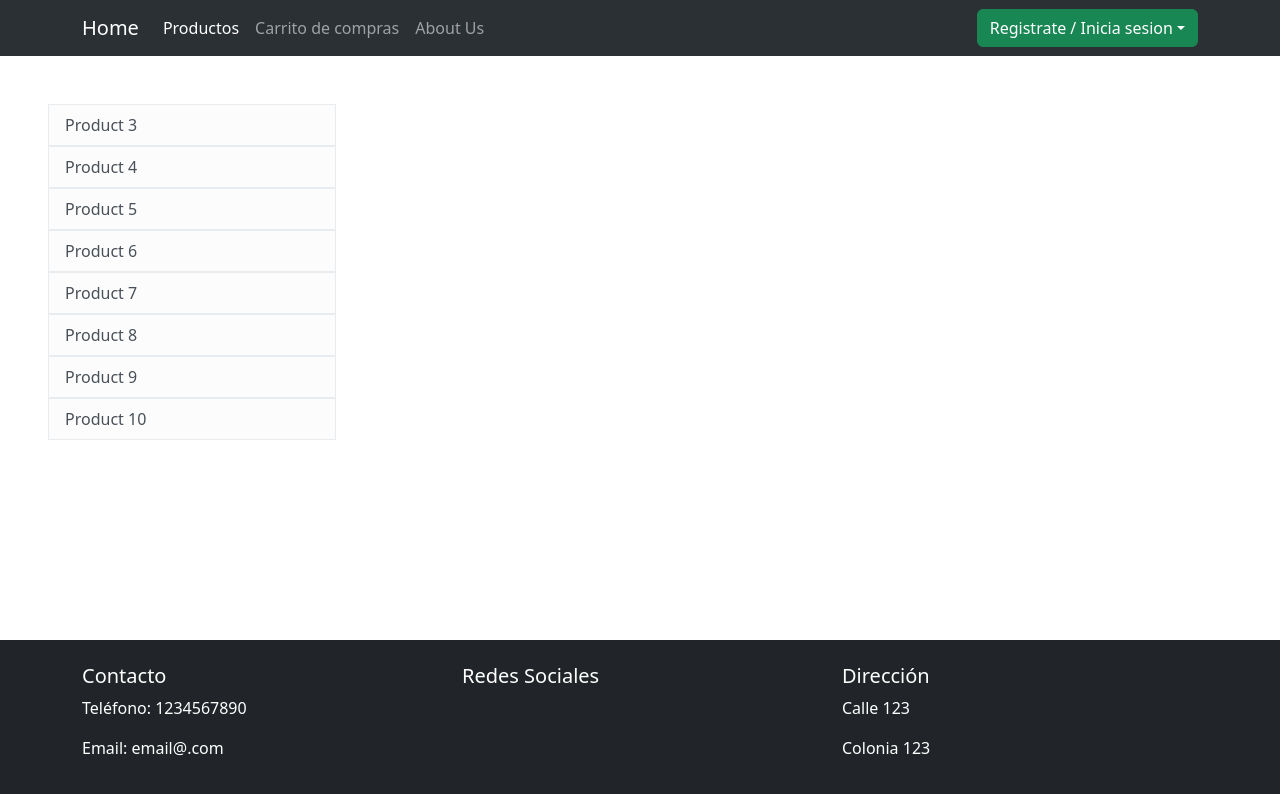
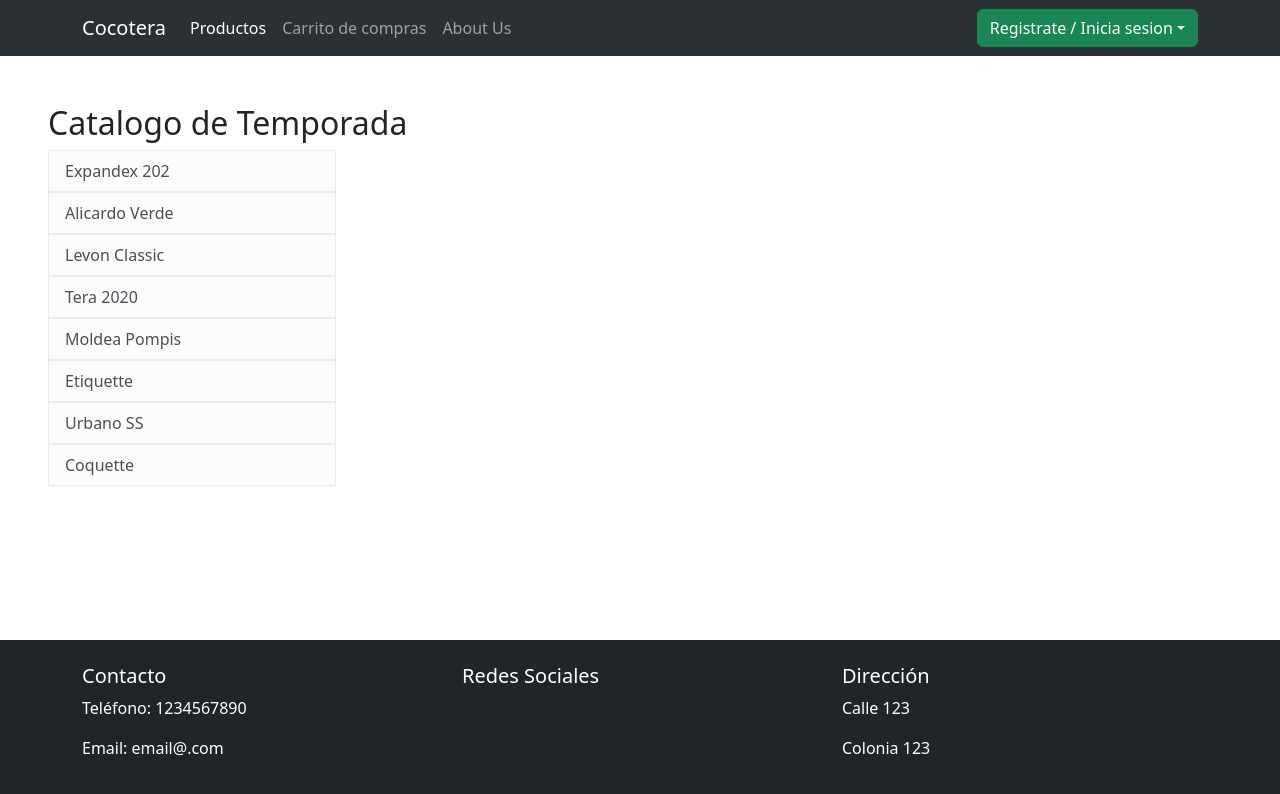
Before and after one commit to HJLazo/cocoteraReact, a React (Create React App) app: page /products in a window 1280 px wide. Shown: the top 794 px of the page. Built offline with nearby package versions, Linux system fonts and the light colour scheme.

Commit message:
Added product information

```diff
--- a/src/components/navbar.jsx
+++ b/src/components/navbar.jsx
@@ -9,7 +9,7 @@ import Navbar from 'react-bootstrap/Navbar';
 import NavDropdown from 'react-bootstrap/NavDropdown';
 
 const home = {
-    text: "Home",
+    text: "Cocotera",
     to: "/",
   }
 
@@ -22,7 +22,6 @@ const cart ={
     text: "Carrito de compras",
     to: "/cart",
   }
-
 
 const about ={
   text: "About Us",
@@ -38,8 +37,6 @@ const Navigation = () => {
         <NavLink className="nav-link" to={home.to}>
           {home.text}
         </NavLink>
-
-
       </Navbar.Brand>
       <Navbar.Collapse id="basic-navbar-nav">
         <Nav className="me-auto">
@@ -52,31 +49,10 @@ const Navigation = () => {
           <NavLink  to={about.to} className="nav-link">
             {about.text}
           </NavLink>
+
         </Nav>
-
       </Navbar.Collapse>
 
-
-        {/* <ul className="navbar-nav mr-auto">
-          { links.map((link, index) => (
-            link.totalProducts ?
-            <li key={index} className="nav-item">
-              <NavLink className="nav-link" to={link.to}>
-                {link.text}
-                  <span className="px-1">
-                    {totalProducts}
-                  </span>
-                </NavLink>
-            </li>
-              :
-            <li key={index} className="nav-item">
-              <NavLink className="nav-link" to={link.to}>
-                {link.text}
-                </NavLink>
-            </li>
-          ))
-          }
-        </ul> */}
         <Dropdown>
         <Dropdown.Toggle variant="success" id="dropdown-basic">
           {currentUser ? currentUser.name : "Registrate / Inicia sesion"}
--- a/src/components/product.jsx
+++ b/src/components/product.jsx
@@ -15,7 +15,7 @@ const Product = () => {
   };
 
   return (
-    <div className="card" style={{ width: '18rem' }}>
+    <div className="card bg-light" style={{ width: '18rem' }}>
       <img src={selectedProduct.url} alt="Selected Product" />
       <div className="card-body">
         <h5>{selectedProduct.name}</h5>
--- a/src/components/products.jsx
+++ b/src/components/products.jsx
@@ -8,6 +8,8 @@ const Products = () => {
   return (
     <div className="d-flex flex-grow-1">
       <div className="d-flex gap-5 m-5 products">
+        <div>
+        <h2>Catalogo de Temporada</h2>
           <ListGroup>
             { ProductCollection.map((product) => (
               <NavLink
@@ -28,6 +30,7 @@ const Products = () => {
               <div>
             </div>
             </ListGroup>
+          </div>
           <Outlet context={ProductCollection} />
       </div>
     </div>
--- a/src/utils/productCollection.js
+++ b/src/utils/productCollection.js
@@ -1,50 +1,50 @@
 import Product from './product';
 
 const product3 = new Product(
-  'Product 3',
+  'Expandex 202',
   'https://res.cloudinary.com/wusinho1/image/upload/v1715211977/foto9_bhihoo.jpg',
-  'Category 1'
+  'Jeans'
 );
 
 const product4 = new Product(
-  'Product 4',
+  'Alicardo Verde',
   'https://res.cloudinary.com/wusinho1/image/upload/v1715211972/foto6_vutaku.jpg',
-  'Category 1'
+  'Jeans'
 );
 
 const product5 = new Product(
-  'Product 5',
+  'Levon Classic',
   'https://res.cloudinary.com/wusinho1/image/upload/v1715211973/foto7_gh9qzp.jpg',
-  'Category 1'
+  'Jeans'
 );
 
 const product6 = new Product(
-  'Product 6',
+  'Tera 2020',
   'https://res.cloudinary.com/wusinho1/image/upload/v1715211973/foto8_o2nb3w.jpg',
-  'Category 2'
+  'Jeans'
 );
 
 const product7 = new Product(
-  'Product 7',
+  'Moldea Pompis',
   'https://res.cloudinary.com/wusinho1/image/upload/v1715211972/foto5_omtjt1.jpg',
-  'Category 2'
+  'Jeans'
 );
 
 
 const product8 = new Product(
-  'Product 8',
+  'Etiquette',
   'https://res.cloudinary.com/wusinho1/image/upload/v1715211967/foto4_fcywhz.jpg',
-  'Category 3'
+  'Jeans'
 );
 
 const product9 = new Product(
-  'Product 9',
+  'Urbano SS',
   'https://res.cloudinary.com/wusinho1/image/upload/v1715211967/foto3_pg3dpw.jpg',
   'Category 3'
 );
 
 const product10 = new Product(
-  'Product 10',
+  'Coquette',
   'https://res.cloudinary.com/wusinho1/image/upload/v1715211967/foto2_hkyhfz.jpg',
   'Category 3'
 );
```
Lines whose indentation alone changed are shown as unchanged.
